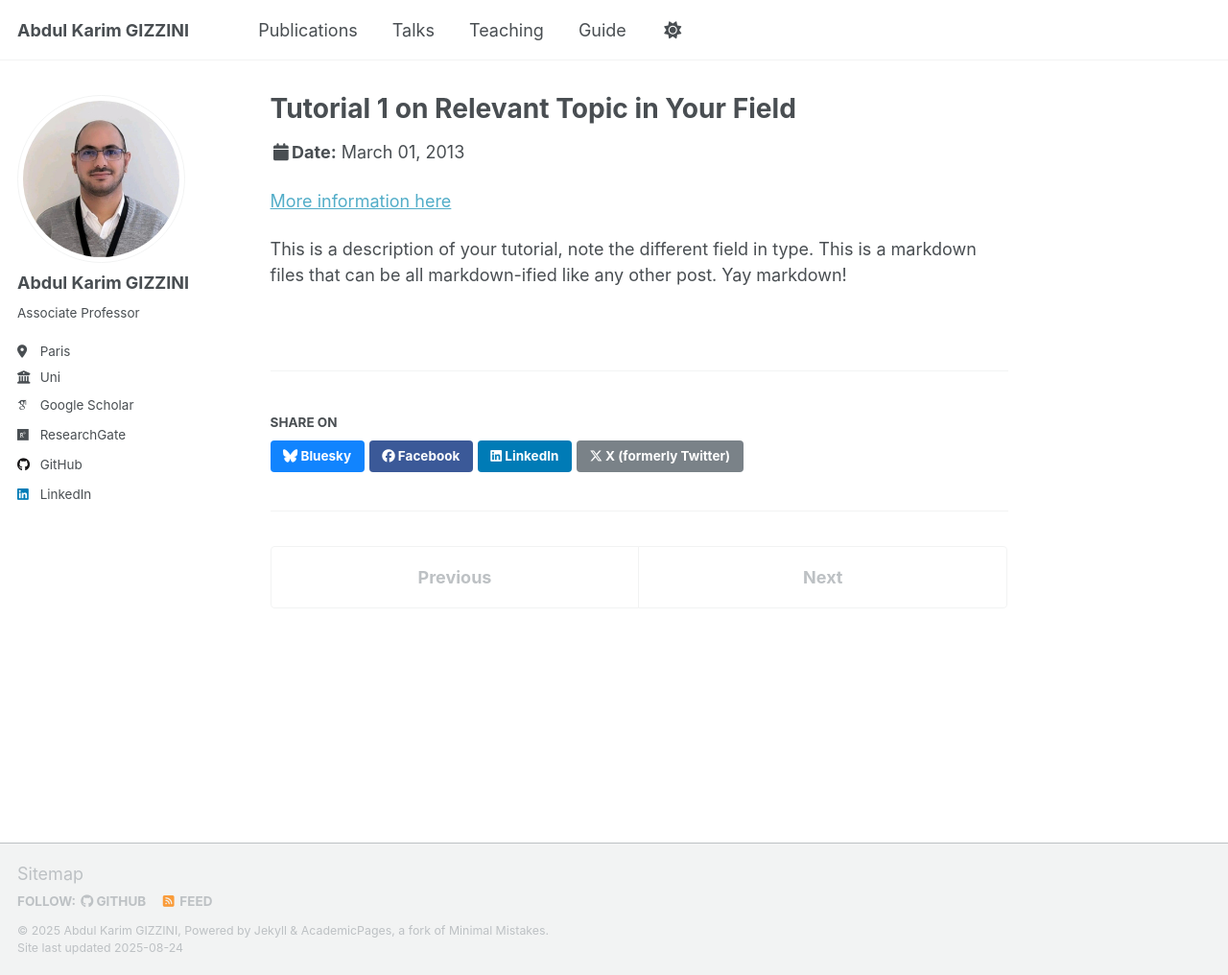
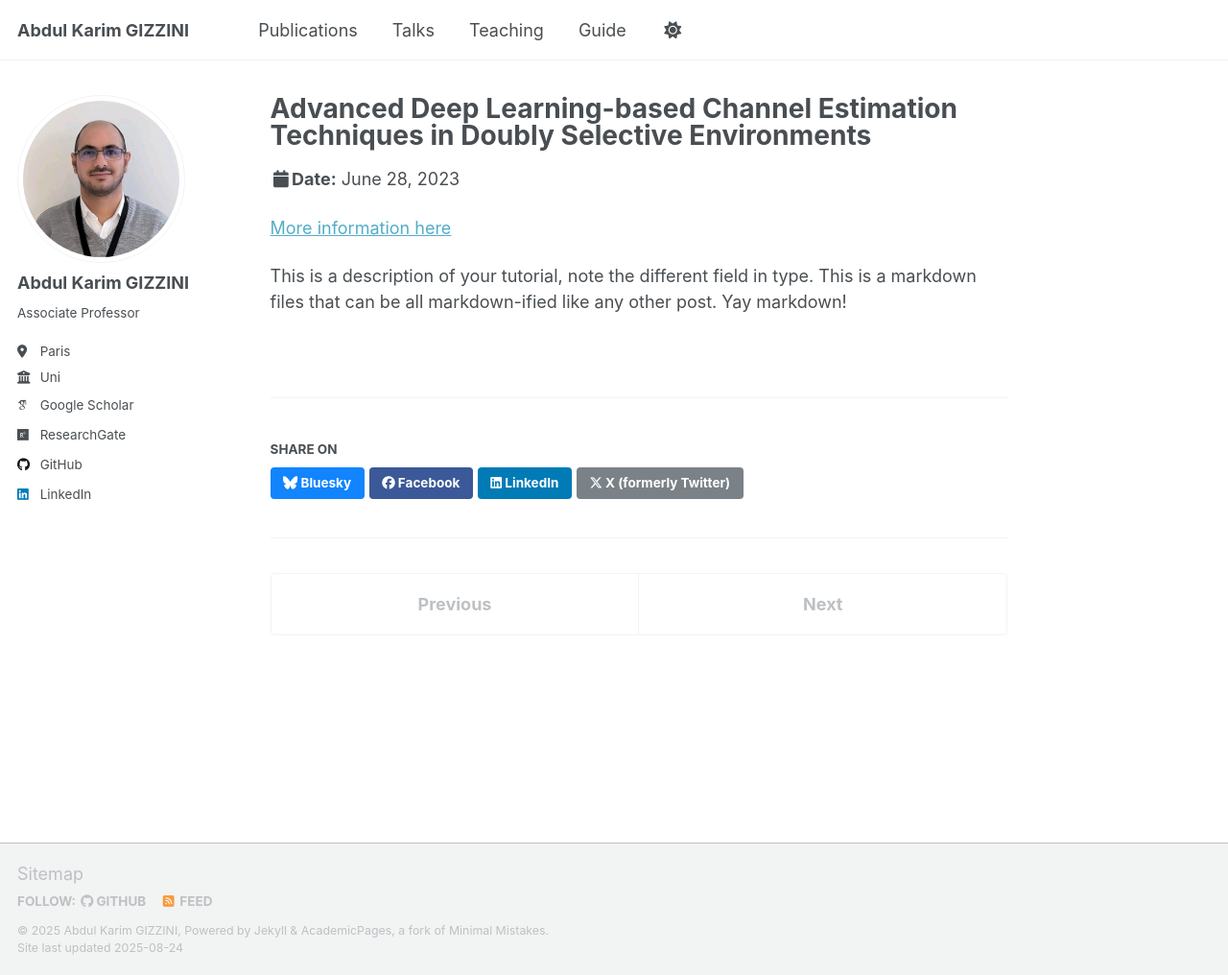
Before and after one commit to abdulkarimgizzini/abdulkarimgizzini-website, a Jekyll site: the page built from _talks/T4.md, in a window 1280 px wide and 1016 px high. Shown: the whole window at 96% size. Built offline with Jekyll 4.4.1, drawn with Linux system fonts in a browser that asks for light colours; some web fonts are replaced; a script that is not in the unit is left out.

Commit message:
Update and rename 2013-03-01-tutorial-1.md to T4.md

```diff
--- a/_talks/2013-03-01-tutorial-1.md
+++ b/_talks/T4.md
@@ -1,11 +1,11 @@
 ---
-title: "Tutorial 1 on Relevant Topic in Your Field"
+title: "Advanced Deep Learning-based Channel Estimation Techniques in Doubly Selective Environments"
 collection: talks
-type: "Tutorial"
+type: "Invited Talk by Prof. Vahid Meghdadi"
 permalink: /talks/2013-03-01-tutorial-1
-venue: "UC-Berkeley Institute for Testing Science"
-date: 2013-03-01
-location: "Berkeley, CA, USA"
+venue: "XLIM Laboratory (UMR CNRS N° 7252)"
+date: 2023-06-28
+location: "Limoges, France"
 ---
 
 [More information here](http://exampleurl.com)
```
